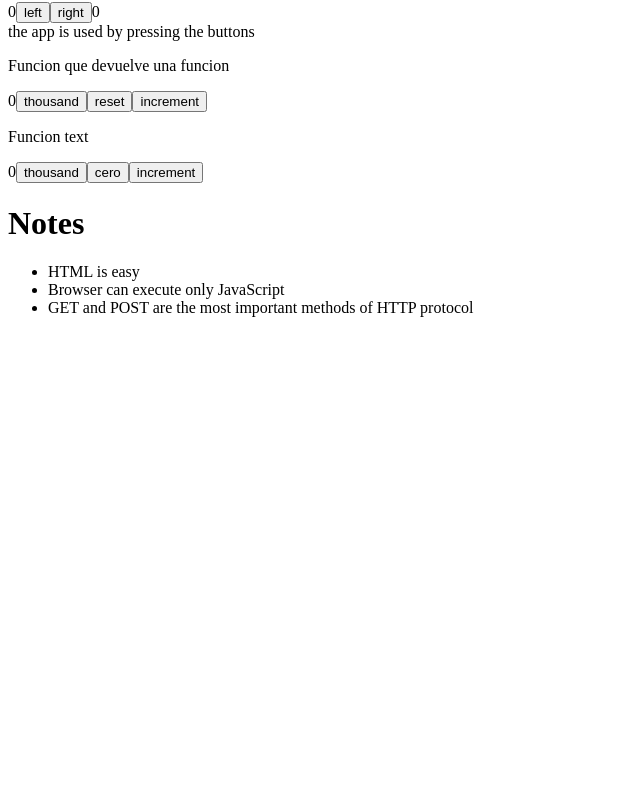
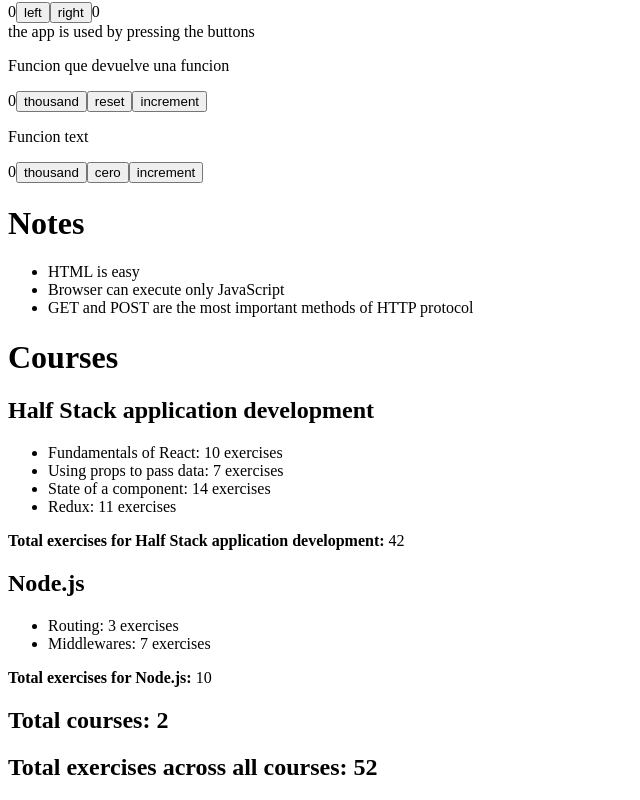
Before and after one commit to JoseVallcanera79/react-fullstackOpen, a React (Vite) app: page / in a window 1280 px wide. Shown: the part 2222-3022 px from the top of the page, without its empty margins (0-640 px from the left). Before the commit the page ends 2555 px from the top, so only its background shows below. Built offline with nearby package versions, Linux system fonts and the light colour scheme.

Commit message:
componente Course

```diff
--- a/src/App.jsx
+++ b/src/App.jsx
@@ -9,6 +9,7 @@ import Ejer16 from "./components/Ejer16.jsx";
 import Ejer17 from "./components/Ejer17.jsx";
 import Anecdotes from "./components/Anecdotes.jsx";
 import Note from "./components/Note.jsx"
+import Course from "./components/Course.jsx";
 
 const Hello = (props) => {
     const { name, age, birthMonth } = props;
@@ -279,6 +280,9 @@ const App = (props) => {
             <div>
                 <Note notes={notes} />
             </div>
+            <div>
+                <Course />
+            </div>
         </div>
     );
 };
--- /dev/null
+++ b/src/components/Course.jsx
@@ -0,0 +1,79 @@
+import React from "react";
+
+const Course = () => {
+
+    const courses = [
+        {
+            name: 'Half Stack application development',
+            id: 1,
+            parts: [
+                {
+                    name: 'Fundamentals of React',
+                    exercises: 10,
+                    id: 1
+                },
+                {
+                    name: 'Using props to pass data',
+                    exercises: 7,
+                    id: 2
+                },
+                {
+                    name: 'State of a component',
+                    exercises: 14,
+                    id: 3
+                },
+                {
+                    name: 'Redux',
+                    exercises: 11,
+                    id: 4
+                }
+            ]
+        },
+        {
+            name: 'Node.js',
+            id: 2,
+            parts: [
+                {
+                    name: 'Routing',
+                    exercises: 3,
+                    id: 1
+                },
+                {
+                    name: 'Middlewares',
+                    exercises: 7,
+                    id: 2
+                }
+            ]
+        }
+    ];
+
+    return (
+        <div>
+            <h1>Courses</h1>
+            {courses.map(course => {
+                const totalExercises = course.parts.reduce((sum, part) => sum + part.exercises, 0);
+                return (
+                    <div key={course.id}>
+                        <h2>{course.name}</h2>
+                        <ul>
+                            {course.parts.map(part => (
+                                <li key={part.id}>
+                                    {part.name}: {part.exercises} exercises
+                                </li>
+                            ))}
+                        </ul>
+                        <p><strong>Total exercises for {course.name}:</strong> {totalExercises}</p>
+                    </div>
+                );
+            })}
+            <h2>Total courses: {courses.length}</h2>
+            <h2>
+                Total exercises across all courses: {courses.reduce((total, course) => {
+                    return total + course.parts.reduce((sum, part) => sum + part.exercises, 0);
+                }, 0)}
+            </h2>
+        </div>
+    );
+}
+
+export default Course;
--- a/src/components/Ejer15.jsx
+++ b/src/components/Ejer15.jsx
@@ -34,6 +34,8 @@ const Ejer15 = () => {
             </div>
         ))}
       </div>
+
+
     )
   }
 
```
